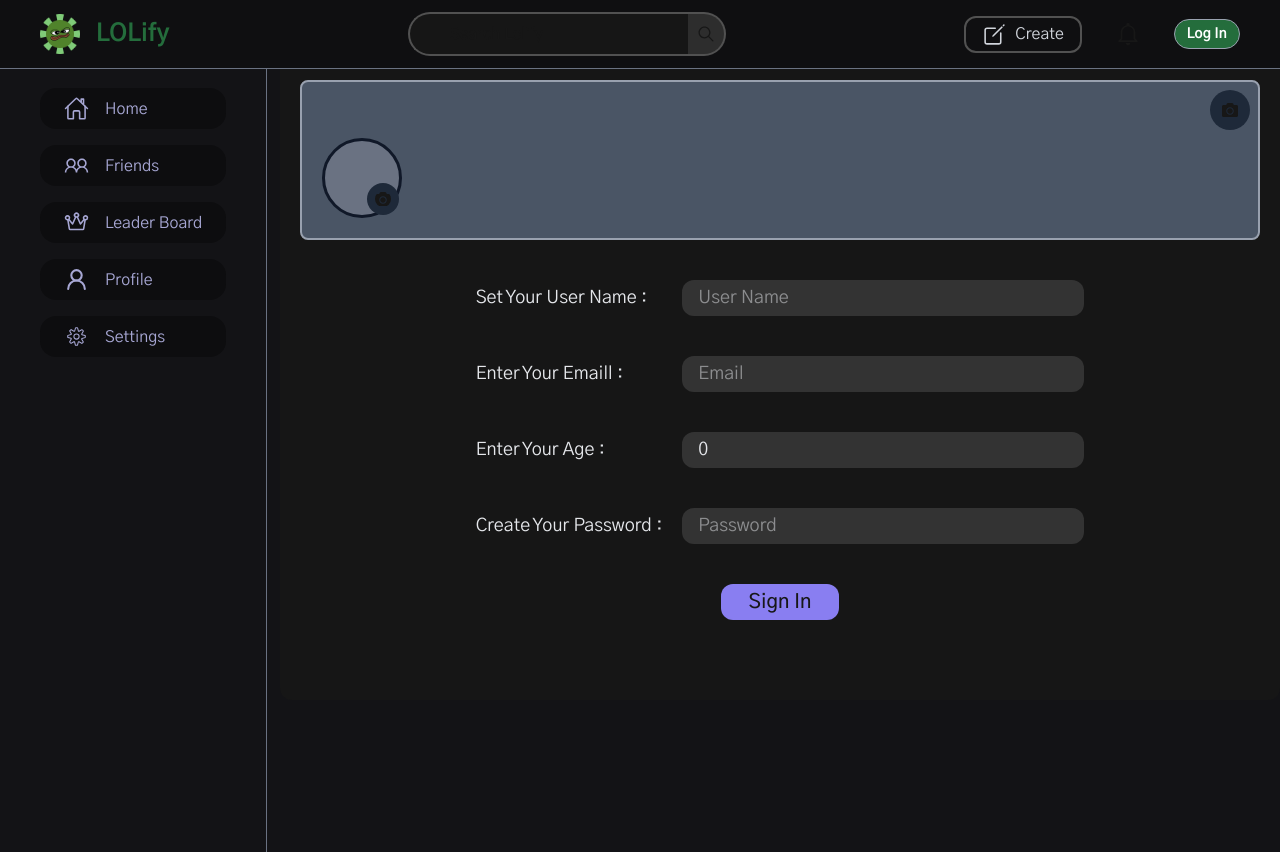
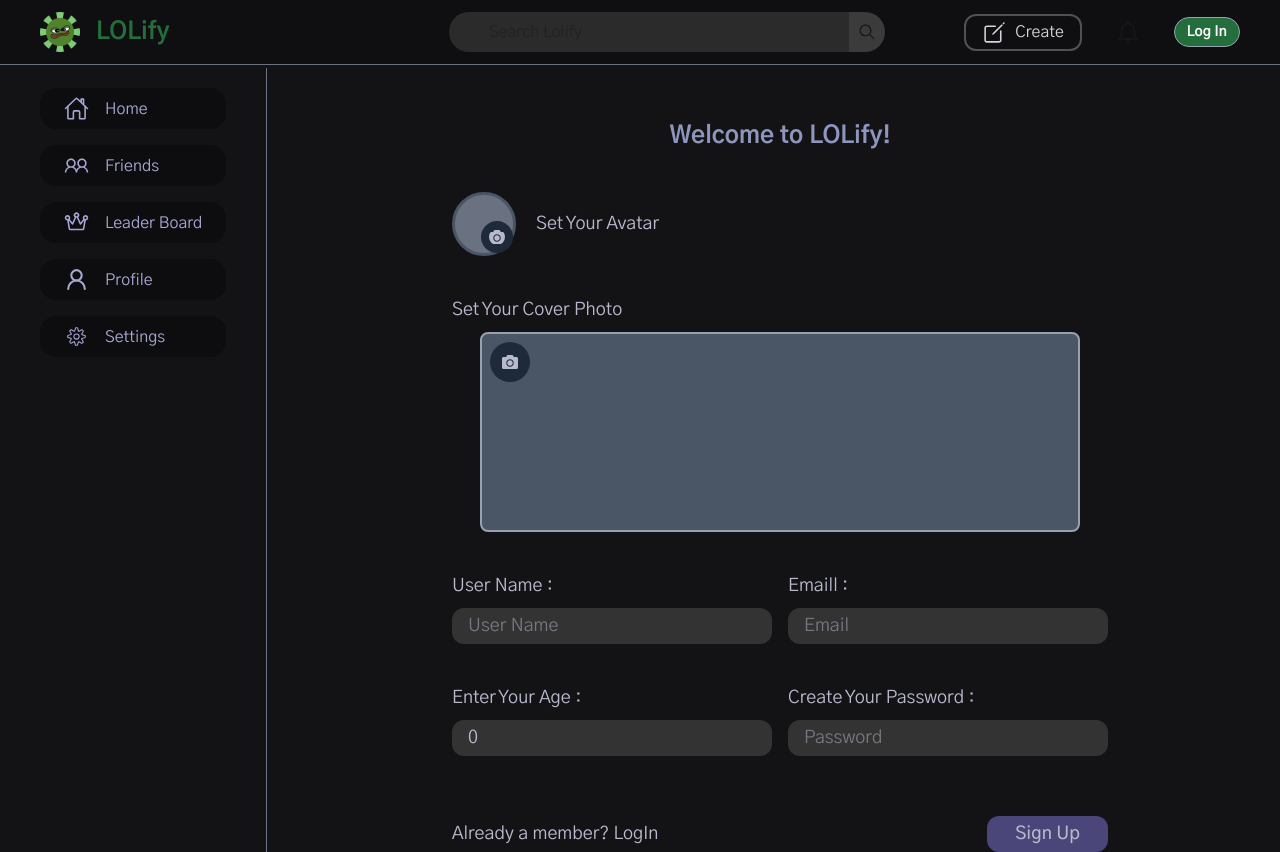
Before and after one commit to thethilina/LOLify, a Next.js app: page /Auth/SignIn in a window 1280 px wide. Before the commit the page ends 800 px from the top, so only its background shows below. Built offline with nearby package versions, Linux system fonts and the light colour scheme.

Commit message:
sign up page barely okay

```diff
--- /dev/null
+++ b/app/Auth/LogIn/page.tsx
@@ -0,0 +1,65 @@
+"use client";
+
+import { useState } from "react";
+import Link from "next/link"
+
+
+
+
+export default function Page(){
+
+const [username , setUsername] = useState("");
+const [password , setPassword] = useState("");
+
+
+return(
+<div className="  items-center w-full  h-full flex-col justify-center flex  mt-30 gap-y-10  text-lg text-[#B9B9CE]     ">
+
+<h1 className="text-2xl font-semibold    text-[#8f96be] ">Welcome Back!</h1>
+
+<form className="flex flex-col justify-around  gap-y-10" >
+
+
+
+
+
+{/*items*/}
+
+<div className="flex gap-x-4 justify-between">
+<h1 className="flex flex-col gap-y-2      items-start      gap-x-5 justify-between">User Name :
+   <input value={username} onChange={(e)=>{setUsername(e.target.value)}} type="text" placeholder="User Name" className="rounded-xl w-80  py-1 px-4  bg-[#333333] focus:border-[#878b87] focus:outline-none "/></h1>
+
+</div>
+
+
+
+
+<div className="flex gap-x-4 justify-between">
+
+
+
+<h1 className="flex  flex-col  gap-y-2    items-start     gap-x-5 justify-between">Password :
+  <input value={password} onChange={(e)=>{setPassword(e.target.value)}} type = "password" placeholder="Password" className="rounded-xl w-80 py-1 px-4 bg-[#333333] focus:border-[#878b87] focus:outline-none"/></h1>
+
+</div>
+
+
+
+
+
+
+
+</form>
+<div className="flex gap-x-10 mt-5 justify-between items-center gap-y-10">
+<h1><Link href="/Auth/SignIn"> Don't have an account? SignUp </Link></h1>
+<button type="button"  className="font-medium bg-[#4b4679]   px-7 hover:cursor-pointer hover:bg-[#6d62cf] py-1 rounded-xl ">Log In</button>
+</div>
+</div>
+
+
+)
+
+
+
+
+}
--- a/app/Auth/SignIn/page.tsx
+++ b/app/Auth/SignIn/page.tsx
@@ -1,11 +1,16 @@
 "use client";
 import { FaCamera } from "react-icons/fa";
 import { useState } from "react";
+import Link from "next/link";
+import Signup from "../../../public/Images/signup.png"
+import Image from "next/image";
+import { useRouter } from "next/navigation";
+import { useTopLoader } from 'nextjs-toploader';
 
 
 export default function SignIn(){
 
-
+const loader = useTopLoader();
 const[message , setMessage] = useState<string>("");
 const [profilepic , setProfilepic] = useState<File | null>(null);
 const [coverphoto , setCoverphoto] = useState<File | null>(null);
@@ -14,7 +19,7 @@ const [email , setEmail] = useState("");
 const [age , setAge] = useState(0);
 const [password , setPassword] = useState("");
 
-
+     const router = useRouter();
 
   const handleProfileChange = (e:React.ChangeEvent<HTMLInputElement>) => {
     if (e.target.files && e.target.files.length > 0) {
@@ -31,12 +36,33 @@ const [password , setPassword] = useState("");
 
 const handleSubmit = async () => {
   try {
+    loader.start()
+
     if(!profilepic || !coverphoto || !username || !email || !age || !password){
       setmessage("Please fill in all fields");
+      loader.done()
       return;
     }
 
+    const emialres = await fetch(`${process.env.NEXT_PUBLIC_BASE_URL}/checkemail?email=${email}`)
 
+    if(!emialres.ok){
+
+      setmessage("Email is already used")
+      loader.done()
+      return
+
+    }
+
+     const userres = await fetch(`${process.env.NEXT_PUBLIC_BASE_URL}/checkusername?username=${username}`)
+
+    if(!userres.ok){
+
+      setmessage("User name is already taken")
+      loader.done()
+      return
+
+    }
     const pp = new FormData();
     pp.append("file", profilepic);
     const profilepicResponse = await fetch(`${process.env.NEXT_PUBLIC_BASE_URL}/uploadphotos`, {
@@ -45,7 +71,12 @@ const handleSubmit = async () => {
     });
 
     const profilepicUrl = await profilepicResponse.json();
-    alert(profilepicUrl.secure_url);
+
+    if(!profilepicUrl){
+      setmessage("Error uploading profile picture")
+      loader.done()
+      return
+    }
 
 
 
@@ -56,8 +87,12 @@ const handleSubmit = async () => {
       body: cp
     });
     const coverphotoUrl = await coverphotoResponse.json();
-    alert(coverphotoUrl.secure_url);
 
+       if(!coverphotoUrl){
+      setmessage("Error uploading cover picture")
+      loader.done()
+      return
+    }
 
       const body = {
       avatar: profilepicUrl.secure_url,
@@ -79,15 +114,19 @@ const handleSubmit = async () => {
     });
     const newuserData = await newuserResponse.json();
     console.log(newuserData);
-    alert("Registration Successful");
+
+    router.push("/Auth/LogIn");
+    loader.done()
 
   } catch(e:any) {
+    setmessage("Error during registration")
     console.error("Error during registration:", e.message);
+    loader.done()
   }
 };
 
 
-//set error message
+
 
 const setmessage = (msg:string) => {
 
@@ -104,52 +143,83 @@ setTimeout(() => {
 
 return(
 
-<form className="bg-[#161616] items-center flex flex-col gap-y-10 text-lg   px-5 py-20 rounded-xl  ">
+
+<div className=" items-center w-full h-full flex-col justify-center flex  mt-30 gap-y-10  text-lg text-[#B9B9CE]     ">
+
+<h1 className="text-2xl font-semibold text-[#8f96be] ">Welcome to LOLify!</h1>
+
+<form className="flex flex-col justify-around  gap-y-10" >
+
+
+
+
+<div className="flex items-center gap-x-5"><div style={{
+        backgroundImage: profilepic ? `url(${URL.createObjectURL(profilepic)})` : "none",
+        backgroundSize: "cover",
+        backgroundPosition: "center",
+      }} className="w-16 border-3 border-gray-600 h-16 bg-gray-500 rounded-full   flex justify-end items-end ">
+        <input  onChange={handleProfileChange} type="file" accept=".jpg,.jpeg,.png" className="absolute  opacity-0 h-10 w-10 hover:cursor-pointer "/>
+         <FaCamera className="bg-gray-800 p-2 h-8 w-8 hover:bg-gray-900 hover:cursor-pointer border-gray-400 rounded-full hover:border hover:border-gray-600"/>
+           </div>
+<h1>Set Your Avatar</h1>
+</div>
 
 
 
 {/* profile pic and cover photo */}
+<div className="flex flex-col gap-y-2">
 
-<div className="h-40 w-full bg-gray-600 flex  justify-between  border-2 border-gray-400 rounded-lg " style={{
+<h1>Set Your Cover Photo</h1>
+<div className="flex justify-center items-center ">
+  <div className="h-50 w-150  bg-gray-600 flex  justify-between  border-2 border-gray-400 rounded-lg " style={{
         backgroundImage: coverphoto ? `url(${URL.createObjectURL(coverphoto)})` : "none",
         backgroundSize: "cover",
         backgroundPosition: "center",
       }}>
 
-<div className="flex justify-end items-end "    >
-<div style={{
-        backgroundImage: profilepic ? `url(${URL.createObjectURL(profilepic)})` : "none",
-        backgroundSize: "cover",
-        backgroundPosition: "center",
-      }} className="w-20 border-3 border-gray-900 h-20 bg-gray-500 rounded-full  m-5  flex justify-end items-end "><input  onChange={handleProfileChange} type="file" accept=".jpg,.jpeg,.png" className="absolute  opacity-0 h-10 w-10 hover:cursor-pointer "/> <FaCamera className="bg-gray-800 p-2 h-8 w-8 hover:bg-gray-900 hover:cursor-pointer border-gray-400 rounded-full hover:border hover:border-gray-600"/>   </div>
-</div>
-
 <div   className="bg-gray-800 p-3 h-10 w-10 m-2 border-gray-400  flex items-center hover:cursor-pointer hover:border hover:border-gray-400 hover:bg-gray-900   rounded-full">
 < FaCamera  />
 <input onChange={handleCoverChange} type="file" accept=".jpg,.jpeg,.png" className="absolute  opacity-0 h-10 w-10 hover:cursor-pointer "/>
 </div>
-
+</div>
+</div>
 
 </div>
 
 
 {/*items*/}
-<div className="flex flex-col    gap-y-10 text-gray-200">
-<h1 className="flex items-center gap-x-5 justify-between">Set Your User Name : <input value={username} onChange={(e)=>{setUsername(e.target.value)}} type="text" placeholder="User Name" className="rounded-xl py-1 px-4 bg-[#333333] "/></h1>
-<h1 className="flex items-center gap-x-5 justify-between">Enter Your Emaill : <input value={email} onChange={(e)=>{setEmail(e.target.value)}}  type = "email" placeholder="Email" className="rounded-xl py-1 px-4 bg-[#333333]  "/></h1>
-<h1 className="flex items-center gap-x-5 justify-between">Enter Your Age : <input value={age} onChange={(e)=>{setAge(parseInt(e.target.value))}} type = "number" placeholder="Age" className="rounded-xl py-1 px-4 bg-[#333333] "/></h1>
-<h1 className="flex items-center gap-x-5 justify-between">Create Your Password : <input value={password} onChange={(e)=>{setPassword(e.target.value)}} type = "password" placeholder="Password" className="rounded-xl py-1 px-4 bg-[#333333] "/></h1>
+
+<div className="flex gap-x-4 justify-between">
+<h1 className="flex flex-col gap-y-2      items-start      gap-x-5 justify-between">User Name :
+   <input value={username} onChange={(e)=>{setUsername(e.target.value)}} type="text" placeholder="User Name" className="rounded-xl w-80  py-1 px-4  bg-[#333333] focus:border-[#878b87] focus:outline-none "/></h1>
+<h1 className="flex flex-col  gap-y-2      items-start      gap-x-5 justify-between">Emaill :
+  <input value={email} onChange={(e)=>{setEmail(e.target.value)}}  type = "email" placeholder="Email" className="rounded-xl py-1  w-80 px-4 bg-[#333333]  focus:border-[#878b87] focus:outline-none"/></h1>
+</div>
+
+
+
+
+<div className="flex gap-x-4 justify-between">
+
+
+<h1 className="flex  flex-col  gap-y-2    items-start     gap-x-5 justify-between">Enter Your Age :
+  <input value={age} onChange={(e)=>{setAge(parseInt(e.target.value))}} type = "number" placeholder="Age" className="rounded-xl py-1 w-80 px-4 bg-[#333333] focus:border-[#878b87] focus:outline-none"/></h1>
+<h1 className="flex  flex-col  gap-y-2    items-start     gap-x-5 justify-between">Create Your Password :
+  <input value={password} onChange={(e)=>{setPassword(e.target.value)}} type = "password" placeholder="Password" className="rounded-xl w-80 py-1 px-4 bg-[#333333] focus:border-[#878b87] focus:outline-none"/></h1>
 
 </div>
 
 {message && <div className="text-red-500 font-medium">{message}</div>}
-<div>
-<button type="button" onClick={handleSubmit} className="font-medium bg-[#897ef1]  py-1 px-7 hover:cursor-pointer hover:bg-[#6d62cf] text-xl rounded-xl ">Sign In</button>
+
+<div className="flex justify-between items-center mt-5">
+<h1><Link href="/Auth/LogIn"> Already a member? LogIn </Link></h1>
+<button type="button" onClick={handleSubmit} className="font-medium bg-[#4b4679]   px-7 hover:cursor-pointer hover:bg-[#6d62cf] py-1 rounded-xl ">Sign Up</button>
 </div>
 
 
 
 </form>
+</div>
 
 
 )
--- /dev/null
+++ b/app/ClientLayoutWrapper.tsx
@@ -0,0 +1,15 @@
+"use client";
+
+import { ProgressProvider } from "@bprogress/next/app";
+import NavBar from "../public/components/NavBar";
+import SideNavBar from "../public/components/SideNavBar";
+
+export default function ClientLayoutWrapper({ children }: { children: React.ReactNode }) {
+  return (
+    <ProgressProvider>
+      <NavBar />
+      <SideNavBar />
+      <div className="ml-70 mt-20">{children}</div>
+    </ProgressProvider>
+  );
+}
--- a/app/layout.tsx
+++ b/app/layout.tsx
@@ -3,6 +3,8 @@ import { Geist, Geist_Mono } from "next/font/google";
 import "./globals.css";
 import NavBar from "../public/components/NavBar";
 import SideNavBar from "../public/components/SideNavBar";
+import NextTopLoader from 'nextjs-toploader';
+
 
 
 const geistSans = Geist({
@@ -31,8 +33,10 @@ export default function RootLayout({
       <body
         className={`${geistSans.variable} ${geistMono.variable} antialiased`}
       >       <SideNavBar/>
+              <NextTopLoader color="#246d3c" showSpinner={false} />
 
-   <div className="ml-70">        {children} </div>
+
+   <div className="ml-70 mt-20 ">        {children} </div>
       </body>
     </html>
   );
--- a/package.json
+++ b/package.json
@@ -22,8 +22,13 @@
     "lint": "eslint"
   },
   "dependencies": {
+    "@bprogress/next": "^3.2.12",
     "cloudinary": "^2.8.0",
     "next": "16.0.1",
+    "next-nprogress-bar": "^2.4.7",
+    "nextjs-progressbar": "^0.0.16",
+    "nextjs-toploader": "^3.9.17",
+    "nprogress": "^0.2.0",
     "react": "19.2.0",
     "react-dom": "19.2.0",
     "react-icons": "^5.5.0"
--- a/public/components/Login.tsx
+++ /dev/null
@@ -1,33 +0,0 @@
-
-export default function Login(){
-
-
-
-
-
-return(
-
-<form className="bg-[#161616]  flex flex-col gap-y-10 text-lg py-20 px-10 border-gray-500 border-2 rounded-xl  items-center ">
-
-<div className="flex flex-col items-center justify-center  gap-y-7">
-<input type="text" placeholder="Enter Your User Name" className="rounded-xl py-1 px-4 bg-[#333333] border-gray-400 border-2"/>
-<input type = "password" placeholder="Enter Your Password" className="rounded-xl py-1 px-4 bg-[#333333] border-gray-400 border-2 "/>
-
-<h1 className="text-gray-400">Don&apos;t have an account ? Sign up </h1>
-</div>
-
-<div>
- <button className="font-medium bg-[#897ef1]  py-1 px-7 hover:cursor-pointer hover:bg-[#6d62cf] text-xl rounded-xl ">Log In</button>
-</div>
-
-
-
-</form>
-
-
-)
-
-
-
-
-}
--- a/public/components/NavBar.tsx
+++ b/public/components/NavBar.tsx
@@ -1,6 +1,6 @@
 "use client"
 
-import Login from "../components/Login"
+
 import Logo from "../Images/Logo.png"
 import Image from "next/image"
 import { IoIosSearch } from "react-icons/io";
@@ -30,22 +30,22 @@ return(
 
 <div>
 <nav className="top-0 z-50 fixed w-screen flex justify-between px-10 py-3 items-center border-b border-gray-500 bg-[#0F0F11]">
-
+<Link href="/">
 {/* Logo */}
 <div className="flex items-center gap-x-4">
 <Image className="w-10" src={Logo} alt="Logo"/>
 <h1 className="text-2xl font-bold text-[#246d3c]  ">LOLify</h1>
 </div>
-
+</Link>
 
 {/* Search Bar */}
 
 
 
 
-<form className="flex items-center  ">
-<input className = "bg-[#161616] w-70 border-[#515151]  border-l-2 border-t-2 border-b-2 py-2 pl-10 px-2  rounded-l-full  focus:border-[#434643] focus:outline-none"  type="text" placeholder="Search Lolify" />
-<button className="bg-[#2D2D2D] border-[#515151] border-r-2 border-t-2 border-b-2  py-2.5 px-2 rounded-r-full hover:cursor-pointer"><  IoIosSearch  size={20 }/></button>
+<form className="flex items-center ml-50 ">
+<input className = "bg-[#2b2b2b] w-100   py-2 pl-10 px-2  rounded-l-full  focus:border-[#878b87] focus:outline-none"  type="text" placeholder="Search Lolify" />
+<button className="bg-[#3b3b3b]   py-2.5 px-2 rounded-r-full hover:cursor-pointer"><  IoIosSearch  size={20 }/></button>
 </form>
 
 
@@ -58,7 +58,8 @@ return(
 
 <button><IoMdNotificationsOutline size={28}/></button>
 
-<button onClick={()=>{setOpen(true)}}  className=" border text-sm border-gray-400 text-[#ffffff] bg-[#246d3c] rounded-2xl py-1 px-3 font-semibold hover:cursor-pointer" ><Link href="/Auth/SignIn"> Log In </Link>  </button>
+<Link href="/Auth/LogIn">  <button onClick={()=>{setOpen(true)}}
+className=" border text-sm border-gray-400 text-[#ffffff] bg-[#246d3c] rounded-2xl py-1 px-3 font-semibold hover:cursor-pointer" >Log In   </button></Link>
 
 </div>
 
```
Also changed, not shown: public/Images/signup.png (added), 1 other file (tests, documents, lock files or other folders).
